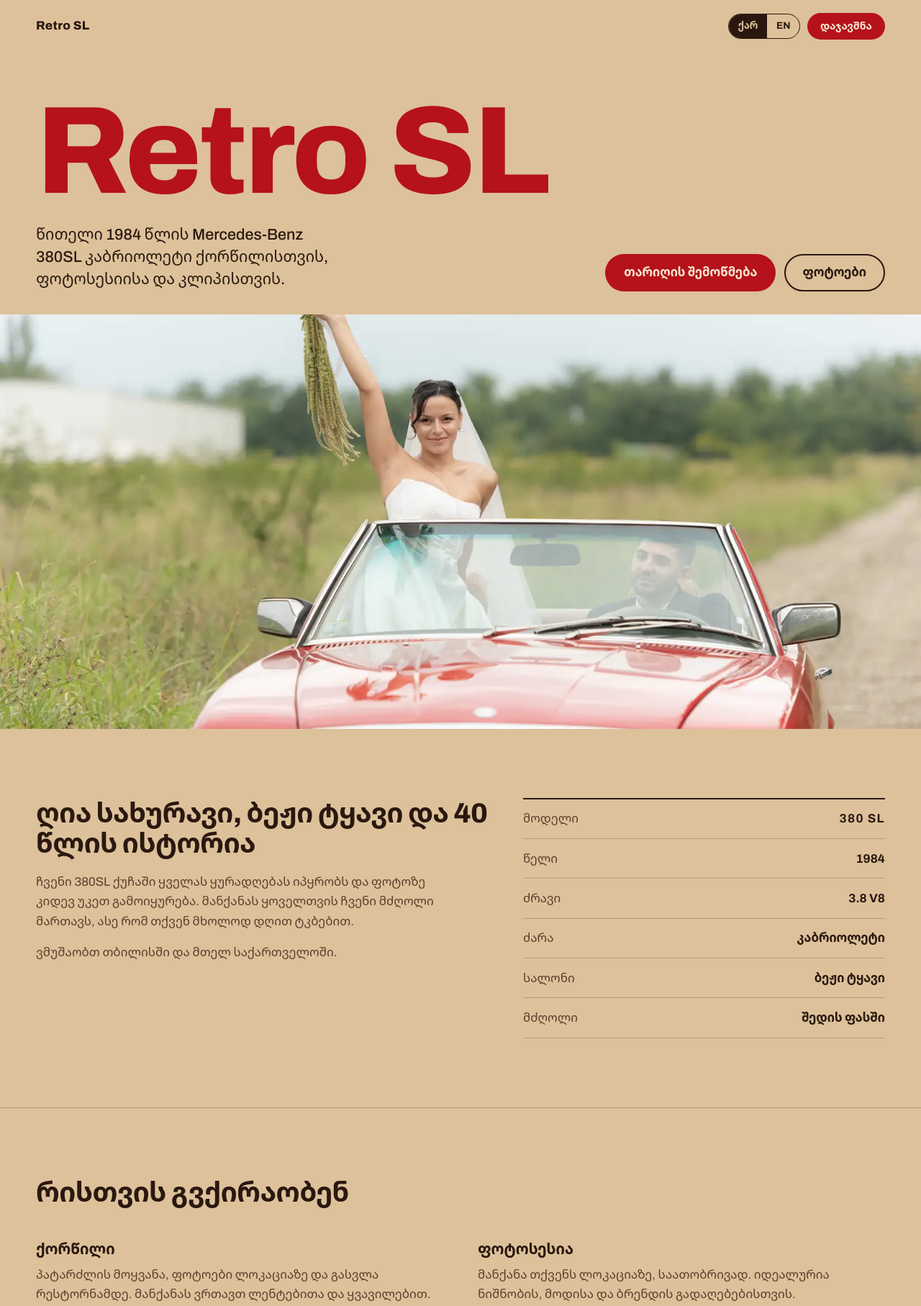
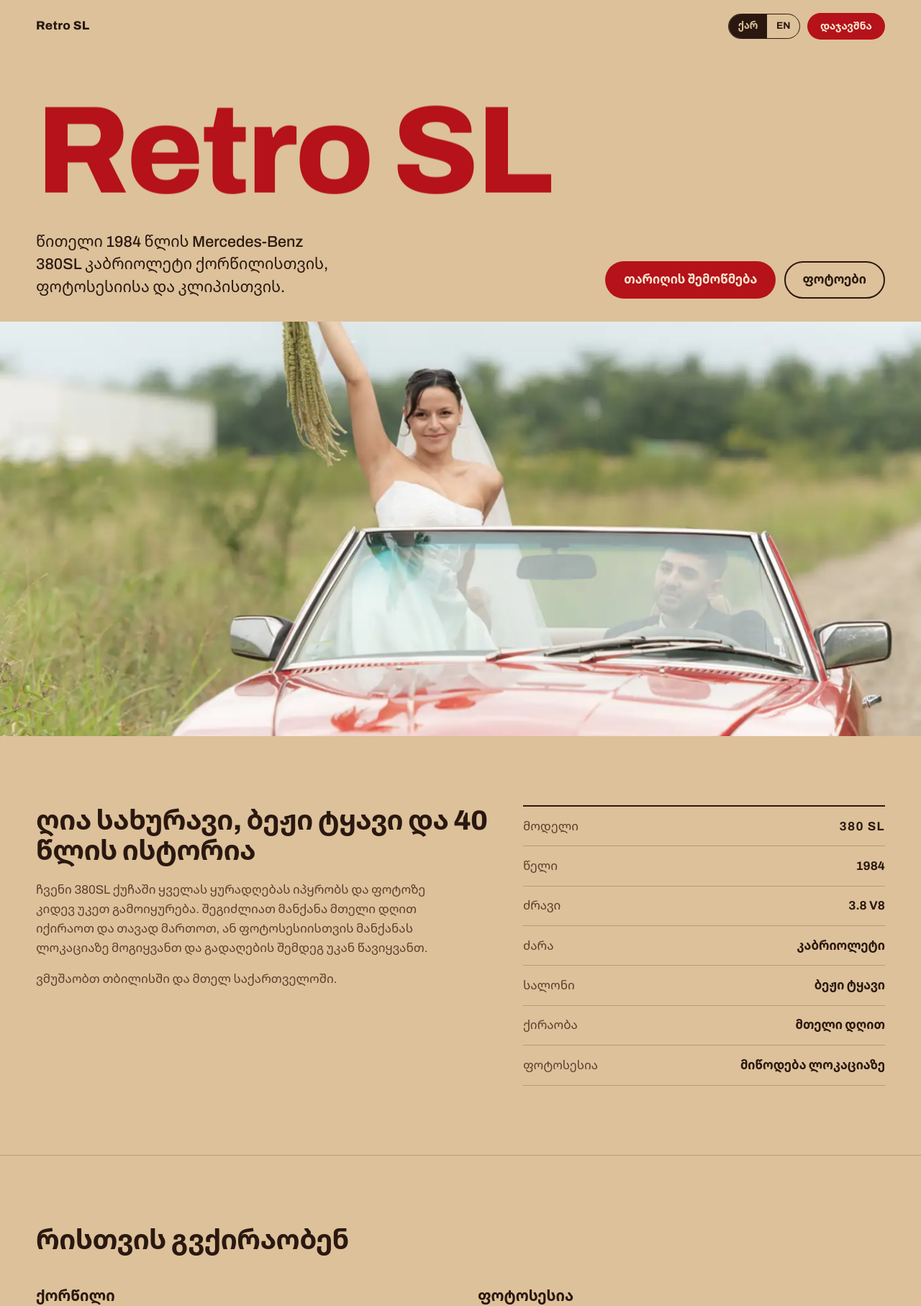
Before and after one commit to AndriaBegiashvili/retro-sl, a plain HTML site: page index.html in a window 1280 px wide. Shown: the top 1815 px of the page at 72% size. Drawn offline with nearby package versions, Linux system fonts and the light colour scheme.

Commit message:
Update index.html

```diff
--- a/index.html
+++ b/index.html
@@ -4,7 +4,7 @@
 <meta charset="utf-8">
 <meta name="viewport" content="width=device-width, initial-scale=1, viewport-fit=cover">
 <title>Retro SL • რეტრო კაბრიოლეტის ქირაობა | Mercedes 380SL ქორწილისთვის</title>
-<meta name="description" content="წითელი 1984 წლის Mercedes-Benz 380SL კაბრიოლეტი მძღოლით: ქორწილი, ფოტოსესია, კლიპი, დაბადების დღე. რეტრო მანქანის ქირაობა თბილისში და მთელ საქართველოში.">
+<meta name="description" content="წითელი 1984 წლის Mercedes-Benz 380SL კაბრიოლეტის ქირაობა: ქორწილი, ფოტოსესია, კლიპი, დაბადების დღე. რეტრო მანქანის ქირაობა თბილისში და მთელ საქართველოში.">
 <meta name="keywords" content="ქორწილის მანქანა, მანქანა ქორწილისთვის, რეტრო მანქანა, რეტრო მანქანის ქირაობა, კაბრიოლეტი, ფოტოსესია, qorwilis manqana, retro manqana, Mercedes 380SL, Tbilisi wedding car">
 <meta property="og:title" content="Retro SL • რეტრო კაბრიოლეტის ქირაობა">
 <meta property="og:description" content="1984 Mercedes-Benz 380SL კაბრიოლეტი ქორწილისთვის, ფოტოსესიისა და კლიპისთვის.">
@@ -82,11 +82,14 @@ html[data-lang="en"] [lang="ka"]{display:none!important}
 
 /* hero */
 .hero-type{padding-top:clamp(1.5rem,5vw,4rem)}
+.wordmark .ch{display:inline-block;will-change:transform}
+.wordmark .mask{display:inline-block;overflow:hidden;vertical-align:bottom;padding-bottom:.06em}
 .wordmark{margin:0;font-weight:800;font-stretch:125%;line-height:.86;letter-spacing:-.02em;font-size:clamp(3.2rem,13.5vw,11.5rem);color:var(--red)}
 .hero-sub{display:grid;grid-template-columns:1fr auto;gap:1.5rem 3rem;align-items:end;margin:1.6rem 0 2rem}
 .hero-sub p{margin:0;max-width:34ch;font-size:clamp(1.1rem,2vw,1.35rem);line-height:1.45;font-weight:500}
 .hero-cta{display:flex;gap:.7rem;flex-wrap:wrap}
-.hero-img{width:100%;height:clamp(340px,72vh,780px);object-fit:cover;object-position:42% 40%}
+.hero-media{overflow:hidden}
+.hero-img{will-change:transform;width:100%;height:clamp(340px,72vh,780px);object-fit:cover;object-position:42% 40%}
 
 /* intro + facts */
 .intro{display:grid;grid-template-columns:1.25fr 1fr;gap:3rem;padding:clamp(3rem,8vw,6rem) 0}
@@ -108,7 +111,8 @@ html[data-lang="ka"] .intro h2,html[data-lang="ka"] .section h2{font-size:clamp(
 
 /* gallery */
 .gallery{display:grid;grid-template-columns:repeat(6,1fr);grid-auto-rows:clamp(140px,18vw,230px);gap:.6rem}
-.gallery img{width:100%;height:100%;object-fit:cover;border-radius:4px}
+.gallery > div{overflow:hidden;border-radius:4px}
+.gallery img{width:100%;height:100%;object-fit:cover;will-change:transform}
 .g1{grid-column:span 4;grid-row:span 2}
 .g2{grid-column:span 2;grid-row:span 2}
 .g3{grid-column:span 2;grid-row:span 2}
@@ -185,7 +189,7 @@ footer .wrap{display:flex;justify-content:space-between;flex-wrap:wrap;gap:.5rem
     </div>
   </section>
 
-  <img class="hero-img" src="img/hero.webp" width="1600" height="1037" alt="პატარძალი თაიგულით წითელ Mercedes 380SL კაბრიოლეტში">
+  <div class="hero-media"><img class="hero-img" src="img/hero.webp" width="1600" height="1037" alt="პატარძალი თაიგულით წითელ Mercedes 380SL კაბრიოლეტში"></div>
 
   <section class="wrap intro">
     <div>
@@ -193,8 +197,8 @@ footer .wrap{display:flex;justify-content:space-between;flex-wrap:wrap;gap:.5rem
         <span lang="ka">ღია სახურავი, ბეჟი ტყავი და 40 წლის ისტორია</span>
         <span lang="en">Top down, tan leather and forty years of style</span>
       </h2>
-      <p lang="ka">ჩვენი 380SL ქუჩაში ყველას ყურადღებას იპყრობს და ფოტოზე კიდევ უკეთ გამოიყურება. მანქანას ყოველთვის ჩვენი მძღოლი მართავს, ასე რომ თქვენ მხოლოდ დღით ტკბებით.</p>
-      <p lang="en">Our 380SL turns heads on the street and looks even better in photos. Our own driver is always behind the wheel, so all you have to do is enjoy the day.</p>
+      <p lang="ka">ჩვენი 380SL ქუჩაში ყველას ყურადღებას იპყრობს და ფოტოზე კიდევ უკეთ გამოიყურება. შეგიძლიათ მანქანა მთელი დღით იქირაოთ და თავად მართოთ, ან ფოტოსესიისთვის მანქანას ლოკაციაზე მოგიყვანთ და გადაღების შემდეგ უკან წავიყვანთ.</p>
+      <p lang="en">Our 380SL turns heads on the street and looks even better in photos. Rent it for the whole day and drive it yourself, or for photoshoots we bring the car to your location and take it back after the shoot.</p>
       <p lang="ka">ვმუშაობთ თბილისში და მთელ საქართველოში.</p>
       <p lang="en">Based in Tbilisi, available across Georgia.</p>
     </div>
@@ -204,7 +208,8 @@ footer .wrap{display:flex;justify-content:space-between;flex-wrap:wrap;gap:.5rem
       <div><dt><span lang="ka">ძრავი</span><span lang="en">Engine</span></dt><dd>3.8 V8</dd></div>
       <div><dt><span lang="ka">ძარა</span><span lang="en">Body</span></dt><dd><span lang="ka">კაბრიოლეტი</span><span lang="en">Convertible</span></dd></div>
       <div><dt><span lang="ka">სალონი</span><span lang="en">Interior</span></dt><dd><span lang="ka">ბეჟი ტყავი</span><span lang="en">Tan leather</span></dd></div>
-      <div><dt><span lang="ka">მძღოლი</span><span lang="en">Driver</span></dt><dd><span lang="ka">შედის ფასში</span><span lang="en">Included</span></dd></div>
+      <div><dt><span lang="ka">ქირაობა</span><span lang="en">Rental</span></dt><dd><span lang="ka">მთელი დღით</span><span lang="en">Full day</span></dd></div>
+      <div><dt><span lang="ka">ფოტოსესია</span><span lang="en">Photoshoots</span></dt><dd><span lang="ka">მიწოდება ლოკაციაზე</span><span lang="en">Delivered to you</span></dd></div>
     </dl>
   </section>
 
@@ -214,13 +219,13 @@ footer .wrap{display:flex;justify-content:space-between;flex-wrap:wrap;gap:.5rem
       <ul class="uses">
         <li>
           <h3><span lang="ka">ქორწილი</span><span lang="en">Weddings</span></h3>
-          <p lang="ka">პატარძლის მოყვანა, ფოტოები ლოკაციაზე და გასვლა რესტორნამდე. მანქანას ვრთავთ ლენტებითა და ყვავილებით.</p>
-          <p lang="en">Bride pickup, photos on location and the drive to the venue. We decorate the car with ribbons and flowers.</p>
+          <p lang="ka">მანქანა მთელი დღით თქვენია: პატარძლის მოყვანა, ფოტოები და გასვლა რესტორნამდე. მანქანას ვრთავთ ლენტებითა და ყვავილებით.</p>
+          <p lang="en">The car is yours for the whole day: bride pickup, photos and the drive to the venue. We decorate it with ribbons and flowers.</p>
         </li>
         <li>
           <h3><span lang="ka">ფოტოსესია</span><span lang="en">Photoshoots</span></h3>
-          <p lang="ka">მანქანა თქვენს ლოკაციაზე, საათობრივად. იდეალურია ნიშნობის, მოდისა და ბრენდის გადაღებებისთვის.</p>
-          <p lang="en">The car at your location, booked by the hour. Great for engagement, fashion and brand shoots.</p>
+          <p lang="ka">მანქანას თქვენს ლოკაციაზე მოგიყვანთ და გადაღების შემდეგ თავად წავიყვანთ. იდეალურია ნიშნობის, მოდისა და ბრენდის გადაღებებისთვის.</p>
+          <p lang="en">We bring the car to your location and take it back after the shoot. Great for engagement, fashion and brand shoots.</p>
         </li>
         <li>
           <h3><span lang="ka">კლიპი და რეკლამა</span><span lang="en">Music videos and ads</span></h3>
@@ -255,7 +260,7 @@ footer .wrap{display:flex;justify-content:space-between;flex-wrap:wrap;gap:.5rem
         <li><p lang="ka">მოგვწერეთ თარიღი, დრო და ლოკაცია.</p><p lang="en">Send us the date, time and location.</p></li>
         <li><p lang="ka">შევთანხმდებით საათებსა და ფასზე.</p><p lang="en">We agree on the hours and the price.</p></li>
         <li><p lang="ka">ავანსი თქვენს თარიღს დაგიჯავშნით.</p><p lang="en">A deposit holds your date.</p></li>
-        <li><p lang="ka">დროულად ჩამოვდივართ სუფთა და მორთული მანქანით.</p><p lang="en">We arrive on time with the car clean and decorated.</p></li>
+        <li><p lang="ka">დათქმულ დროს მანქანას სუფთას გადმოგცემთ ან გადაღების ლოკაციაზე მოგიყვანთ.</p><p lang="en">At the agreed time, we hand over the clean car or bring it to your shoot.</p></li>
       </ol>
     </div>
   </section>
@@ -287,18 +292,18 @@ footer .wrap{display:flex;justify-content:space-between;flex-wrap:wrap;gap:.5rem
 <script>
 // ===== Edit your contact details here =====
 const CONTACT = {
-  phone: "+995 5XX XX XX XX",          // shown on the page and used for calls
-  whatsapp: "9955XXXXXXXX",            // digits only, with 995 country code
-  facebook: "https://facebook.com/",   // your page link
-  instagram: "https://instagram.com/"  // your profile link
+  phone: "+995 579 77 94 39",          // shown on the page and used for calls
+  whatsapp: "995579779439",            // digits only, with 995 country code
+  facebook: "",   // your page link
+  instagram: ""  // your profile link
 };
 // ==========================================
 (function(){
   const digits = CONTACT.phone.replace(/[^\d+]/g,"");
   document.querySelectorAll(".js-tel").forEach(a=>{a.textContent=CONTACT.phone;a.href="tel:"+digits;});
   document.querySelectorAll(".js-wa").forEach(a=>{a.href="https://wa.me/"+CONTACT.whatsapp;a.target="_blank";a.rel="noopener";});
-  document.querySelectorAll(".js-fb").forEach(a=>{a.href=CONTACT.facebook;a.target="_blank";a.rel="noopener";});
-  document.querySelectorAll(".js-ig").forEach(a=>{a.href=CONTACT.instagram;a.target="_blank";a.rel="noopener";});
+  document.querySelectorAll(".js-fb").forEach(a=>{ if(!CONTACT.facebook){a.remove();return;} a.href=CONTACT.facebook;a.target="_blank";a.rel="noopener";});
+  document.querySelectorAll(".js-ig").forEach(a=>{ if(!CONTACT.instagram){a.remove();return;} a.href=CONTACT.instagram;a.target="_blank";a.rel="noopener";});
 
   document.querySelectorAll('a[href^="#"]').forEach(a=>a.addEventListener("click",e=>{
     const id=a.getAttribute("href").slice(1); const t=document.getElementById(id);
@@ -316,5 +321,70 @@ const CONTACT = {
   if(saved==="en"||saved==="ka") setLang(saved);
 })();
 </script>
+<script src="https://cdnjs.cloudflare.com/ajax/libs/gsap/3.12.5/gsap.min.js"></script>
+<script src="https://cdnjs.cloudflare.com/ajax/libs/gsap/3.12.5/ScrollTrigger.min.js"></script>
+<script>
+(function(){
+  if(!window.gsap||!window.ScrollTrigger) return;
+  gsap.registerPlugin(ScrollTrigger);
+
+  // split the wordmark into letters (screen readers still read the full title)
+  const wm=document.querySelector(".wordmark");
+  const text=wm.textContent;
+  wm.setAttribute("aria-label",text);
+  wm.innerHTML='<span class="mask" aria-hidden="true">'+[...text].map(c=>c===" "?"&nbsp;":'<span class="ch">'+c+'</span>').join("")+'</span>';
+
+  const mm=gsap.matchMedia();
+  mm.add("(prefers-reduced-motion: no-preference)",()=>{
+    // page load: letters rise, then text and buttons, then the photo opens up
+    const tl=gsap.timeline({defaults:{ease:"power4.out"}});
+    tl.from(".wordmark .ch",{yPercent:110,duration:1.1,stagger:.06})
+      .from(".hero-sub p, .hero-cta .btn",{y:24,opacity:0,duration:.8,stagger:.1},"-=.6")
+      .from(".hero-media",{clipPath:"inset(12% 6% 0% 6%)",duration:1.4,ease:"expo.out"},"-=.7");
+
+    // hero photo slowly zooms out as you scroll past it
+    gsap.fromTo(".hero-img",{scale:1.18},{scale:1,ease:"none",
+      scrollTrigger:{trigger:".hero-media",start:"top bottom",end:"bottom top",scrub:true}});
+
+    // the big wordmark drifts up and fades as you leave the top
+    gsap.to(".wordmark",{yPercent:-25,opacity:.25,ease:"none",
+      scrollTrigger:{trigger:".hero-type",start:"top top",end:"bottom top",scrub:true}});
+
+    // headings and paragraphs slide in
+    gsap.utils.toArray(".intro h2, .section h2, .intro p").forEach(el=>{
+      gsap.from(el,{y:40,opacity:0,duration:1,ease:"power3.out",
+        scrollTrigger:{trigger:el,start:"top 88%"}});
+    });
+
+    // car facts appear row by row
+    gsap.from(".facts > div",{x:-30,opacity:0,duration:.7,stagger:.08,ease:"power3.out",
+      scrollTrigger:{trigger:".facts",start:"top 80%"}});
+
+    // uses list
+    gsap.from(".uses li",{y:40,opacity:0,duration:.8,stagger:.12,ease:"power3.out",
+      scrollTrigger:{trigger:".uses",start:"top 82%"}});
+
+    // gallery: frames open, photos move at their own speed
+    gsap.utils.toArray(".gallery > div").forEach((box,i)=>{
+      gsap.from(box,{clipPath:"inset(100% 0% 0% 0%)",duration:1.2,ease:"expo.out",delay:(i%2)*.12,
+        scrollTrigger:{trigger:box,start:"top 90%"}});
+      gsap.fromTo(box.querySelector("img"),{yPercent:-8,scale:1.15},{yPercent:8,scale:1.15,ease:"none",
+        scrollTrigger:{trigger:box,start:"top bottom",end:"bottom top",scrub:true}});
+    });
+
+    // steps: lines draw in one after another
+    gsap.from(".steps li",{y:30,opacity:0,duration:.8,stagger:.15,ease:"power3.out",
+      scrollTrigger:{trigger:".steps",start:"top 85%"}});
+
+    // contact block: headline grows in, buttons follow
+    gsap.from(".contact h2",{scale:.85,opacity:0,transformOrigin:"left bottom",duration:1.1,ease:"expo.out",
+      scrollTrigger:{trigger:".contact",start:"top 75%"}});
+    gsap.from(".contact p, .contact-links .btn, .phone",{y:24,opacity:0,duration:.7,stagger:.08,ease:"power3.out",
+      scrollTrigger:{trigger:".contact",start:"top 65%"}});
+  });
+
+  window.addEventListener("load",()=>ScrollTrigger.refresh());
+})();
+</script>
 </body>
 </html>
```
